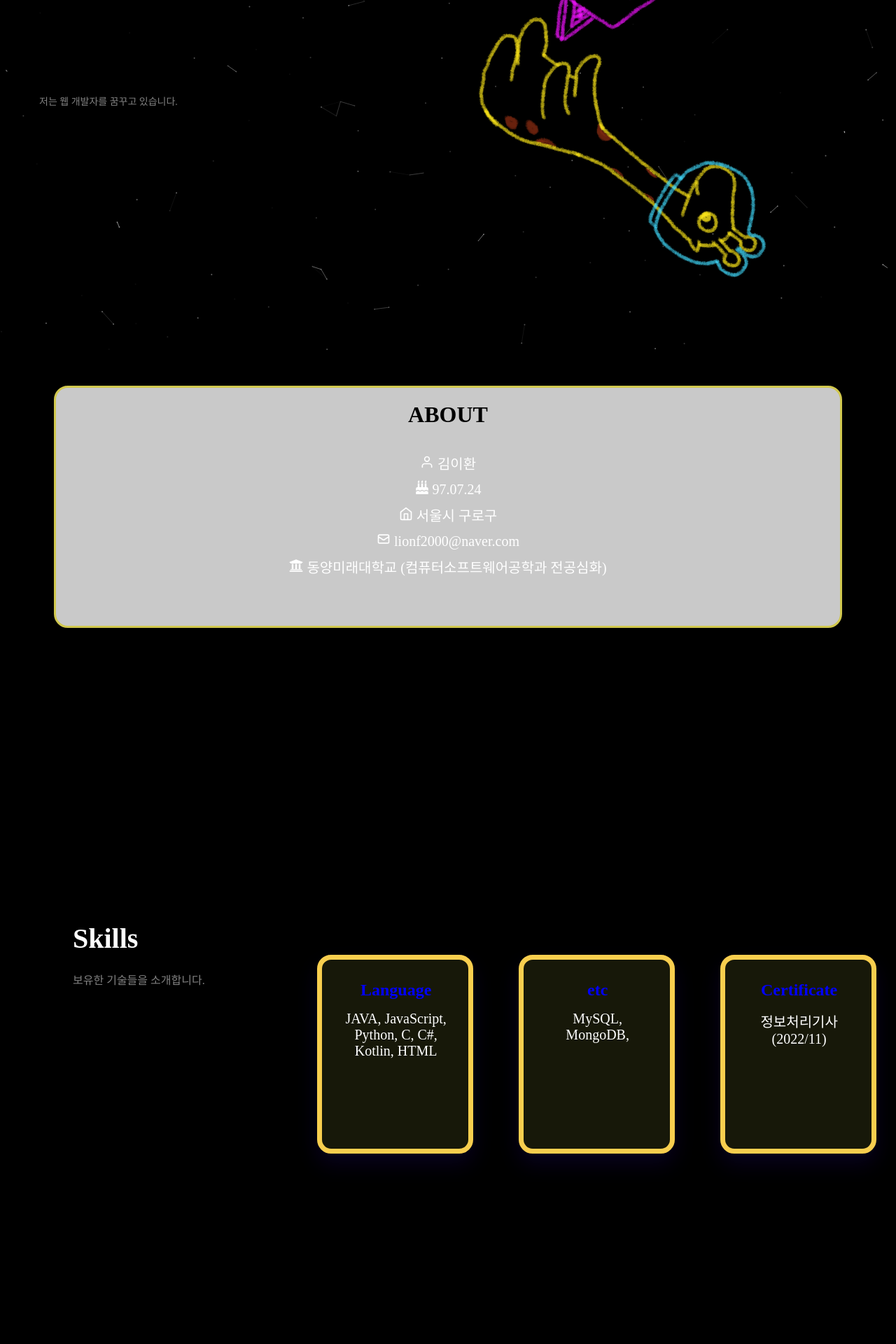
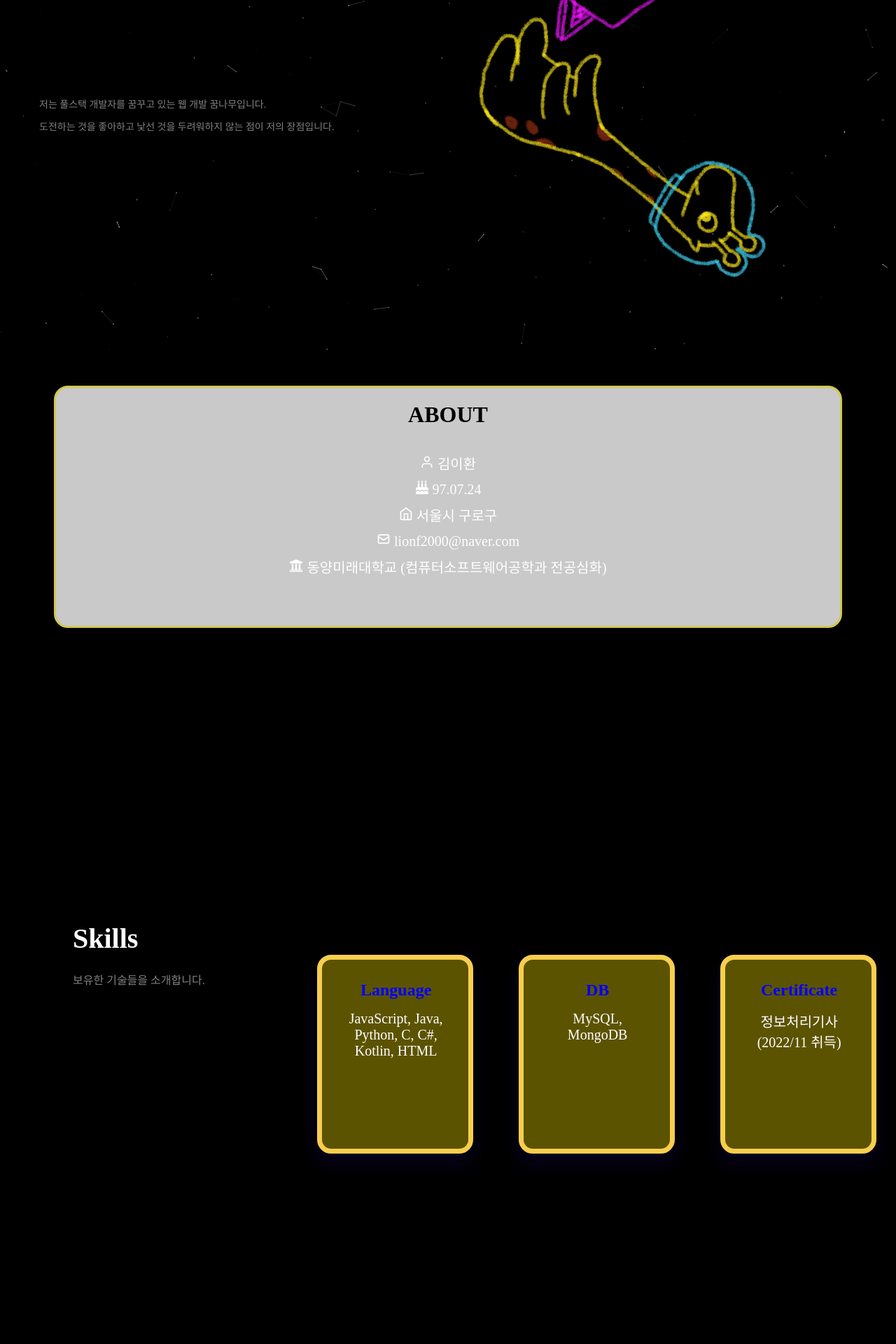
Before and after one commit to KimIHwan/Portfolio, a React (Create React App) app: page / in a window 1280 px wide. Shown: the part 300-2220 px from the top of the page at 70% size. Built offline with nearby package versions, Linux system fonts and the light colour scheme; a web font is replaced by a local one.

Commit message:
Add Project and Skills, fix intro

```diff
--- a/src/Components/Card/Card.css
+++ b/src/Components/Card/Card.css
@@ -8,7 +8,7 @@
     align-items: center;
     width: 10rem;
     text-align: center;
-    background: rgba(236, 252, 95, 0.096);
+    background: rgba(255, 230, 0, 0.36);
     border: 7px solid var(--yellow2);
     box-shadow: 0px 15px 30px rgba(67, 15, 255, 0.116);;
     border-radius: 20px;
--- a/src/Components/Intro/Intro.css
+++ b/src/Components/Intro/Intro.css
@@ -32,6 +32,7 @@
     color: gray;
     margin-top: 10px;
     position: relative;
+    line-height: 2rem;
 }
 
 .i-right{
--- a/src/Components/Intro/Intro.jsx
+++ b/src/Components/Intro/Intro.jsx
@@ -19,7 +19,7 @@ const Intro = () => {
                     }}/>
                 </span>
                 <span>
-                    저는 웹 개발자를 꿈꾸고 있습니다.
+                    저는 풀스택 개발자를 꿈꾸고 있는 웹 개발 꿈나무입니다. <br/> 도전하는 것을 좋아하고 낯선 것을 두려워하지 않는 점이 저의 장점입니다.
                 </span>
             </div>
 
--- a/src/Components/Project/PCard.css
+++ b/src/Components/Project/PCard.css
@@ -54,6 +54,9 @@
         width: 70%;
         font-size: 1rem;
     }
+    .more{
+        display: none;
+    }
 }
 
 
@@ -75,11 +78,15 @@
 /* 상세 내용 폰트 */
 pre{
     font-family: DNFForgedBlade;
+    line-height: 170%;
+    font-size: 1rem;
+    font-weight: lighter;
 }
 
 .back{
     margin-left:-100%;
-    margin-top: -10%
+    border: none;
+    background: none;
 }
 
 .back:hover{
--- a/src/Components/Project/PCard.jsx
+++ b/src/Components/Project/PCard.jsx
@@ -20,7 +20,7 @@ const PCard = ({proj}) => {
                 <button className='more' onClick={flipCard}>상세 보기</button>
             </div>
             <div className='Pcard card-back'>
-                <BsFillArrowLeftSquareFill className='back' onClick={flipCard}/>
+                <button className='back'onClick={flipCard}><BsFillArrowLeftSquareFill className='b'/></button>
                 <pre>{proj.info}</pre>
                 {proj.code ?
                     <div className="f-icon">
--- a/src/Components/Project/Project.jsx
+++ b/src/Components/Project/Project.jsx
@@ -3,6 +3,7 @@ import './Project.css'
 import GIRIN from '../../img/GIRIN.png'
 import ForestSeven from '../../img/ForestSeven.PNG'
 import Stick from '../../img/dongdongstick.PNG'
+import Portfolio from '../../img/portfolio.PNG'
 import { Swiper, SwiperSlide } from "swiper/react";
 import { Pagination } from 'swiper/modules';
 import 'swiper/css/pagination'
@@ -16,18 +17,24 @@ const Project = () => {
       img: GIRIN,
       review:"Game Information & Review In Node.js",
       code: "https://github.com/KimIHwan/GIRIN",
-      info: "플레이 해본 게임의 리뷰가 작성 가능한 게임 리뷰 웹사이트 입니다.\n구성요소 : Node.js + EJS + MongoDB\n제작 기간: 2022\n로그인 기능과 회원가입, 마이페이지, Admin 회원관리 기능이 있으며\n게시글 CRUD도 구현되어있습니다."
+      info: "플레이 해본 게임의 리뷰가 작성 가능한 게임 리뷰 웹사이트 입니다.\n구성요소 : Node.js + EJS + MongoDB\n제작 기간: 2022.05~2022.06\n\n로그인 기능과 회원가입, 마이페이지, Admin 회원관리 기능이 있으며 게시글 CRUD도\n구현되어 있습니다. 게시글 별 카테고리가 나뉘어져 있으며, 검색기능도 구현하였습니다.\nDB는 MongoDB를 사용하였으며, DB에 계정과 게시글을 저장, 수정 및 삭제와 열람이\n가능합니다."
     },
     {
       img: ForestSeven,
       review:"Unity로 만든 서바이벌 게임",
       code: "https://github.com/jungang11/Unity_SurvivalGame",
-      info: "구성요소 : C# + Unity\n사용한 툴 : Visual Studio Code + Unity\n제작 기간 : \nUnity로 제작한 3D 서바이벌 게임입니다. 캐릭터의 조작과 시점 변경, 아이템 사용 및 변경 등 구현하였습니다."
+      info: "구성요소 : C# + Unity\n사용한 툴 : Visual Studio Code + Unity\n제작 기간 : 2022.03~2022.10\n\nUnity로 제작한 3D 서바이벌 게임입니다.\n캐릭터의 조작과 시점 변경, 아이템 사용 및 변경 등 구현하였습니다.\n오브젝트와의 상호작용도 구현하였으며, 시작, 정지 화면과 인벤토리도 제작하였습니다."
     },
     {
       img: Stick,
       review:"RaspberryPi와 Python을 이용하여 만든 시각 장애인용 스마트 지팡이",
-      info: "구성요소 : Python\n사용한 툴 : Visual Studio Code + Pycharm + RaspberryPi\n제작 기간 : \n시각 장애인들을 위한 스마트 지팡이로, RaspberryPi의 센서제어를 이용하였습니다.\n손잡이에 내장된 적외선 센서로 사용자가 지팡이를 놓쳤을 경우를\n판단하여 부저를 울리게 하는 기능과, "
+      info: "구성요소 : Python\n사용한 툴 : Visual Studio Code + Pycharm + RaspberryPi\n제작 기간 : 2021.03~2021.11\n\n시각 장애인들을 위한 스마트 지팡이로, RaspberryPi의 센서제어를 이용하였습니다.\n제가 제작한 부분은 손잡이에 내장된 적외선 센서로 사용자가 지팡이를 놓쳤을 경우를\n판단하여 부저를 울리게 하는 기능과, 부저가 일정 시간 이상 울리면 사고 발생으로\n판단하여 기기에 장착된 GPS값을 읽어 등록된 보호자에게 SMS로 사용자의 위치를\n전송하는 기능입니다.\nSMS 전송에는 Naver Cloud Platform API를 사용하였습니다.\n또한 두 개의 초음파 센서를 각각 다른 높이에 설치하여 읽어낸 거리값의 차이를 이용하여\n계단일 경우 안내음이 울리는 기능도 구현하였습니다."
+    },
+    {
+      img: Portfolio,
+      review:"김이환의 Portfolio",
+      code: "https://github.com/KimIHWan/Portfolio",
+      info: "구성요소 : React.js\n사용한 툴 : Visual Studio Code\n제작 기간 : 2023.10\n\nReact로 제작한 개인 Portfolio 웹 사이트 입니다.\n개인적인 React 공부를 위해 React로 제작하였습니다.\n배포는 Github Page로 이뤄지고 있으며, 지속적으로 추가 및 수정해나가고 있습니다.\n소스 코드 열람 시 master branch로 확인 가능합니다."
     }
   ]
   return (
--- a/src/Components/Skills/Skills.jsx
+++ b/src/Components/Skills/Skills.jsx
@@ -21,18 +21,18 @@ const Skills = () => {
               style={{left: '10rem'}}>
               <Card
                 heading = {'Language'}
-                detail = {'JAVA, JavaScript, Python, C, C#, Kotlin, HTML'}
+                detail = {'JavaScript, Java, Python, C, C#, Kotlin, HTML'}
               />
             </motion.div>
-            {/* 그 외 */}
+            {/* DB */}
             <motion.div
               whileInView={{left: '28rem'}}
               initial={{left: '25%'}}
               transition={transition}
               style={{left: '28rem'}}>
               <Card
-                heading = {'etc'}
-                detail = {'MySQL, MongoDB,'}
+                heading = {'DB'}
+                detail = {'MySQL, MongoDB'}
               />
             </motion.div>
             {/* 자격증 */}
@@ -43,7 +43,18 @@ const Skills = () => {
               style={{left: '46rem'}}>
               <Card
                 heading = {'Certificate'}
-                detail = {'정보처리기사\n(2022/11)'}
+                detail = {'정보처리기사(2022/11 취득)'}
+              />
+            </motion.div>
+            {/* 그 외 */}
+            <motion.div
+              whileInView={{left: '64rem'}}
+              initial={{left: '25%'}}
+              transition={transition}
+              style={{left: '64rem'}}>
+              <Card
+                heading = {'Etc.'}
+                detail = {'Photoshop, Excel, PowerPoint, Word'}
               />
             </motion.div>
         </div>
```
Also changed, not shown: src/img/portfolio.PNG (added).
